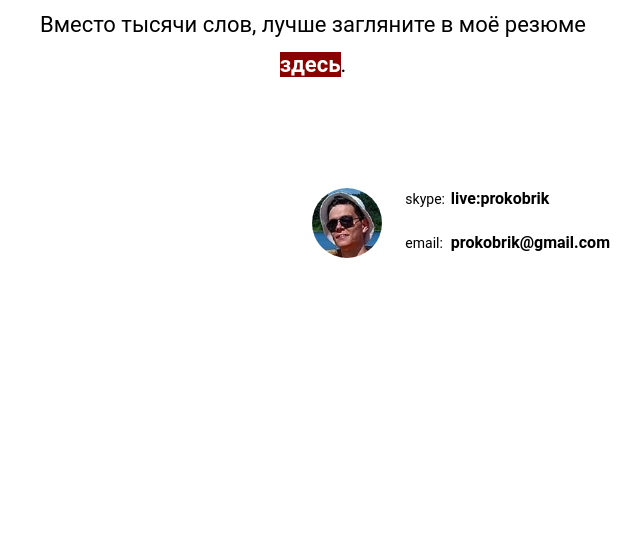
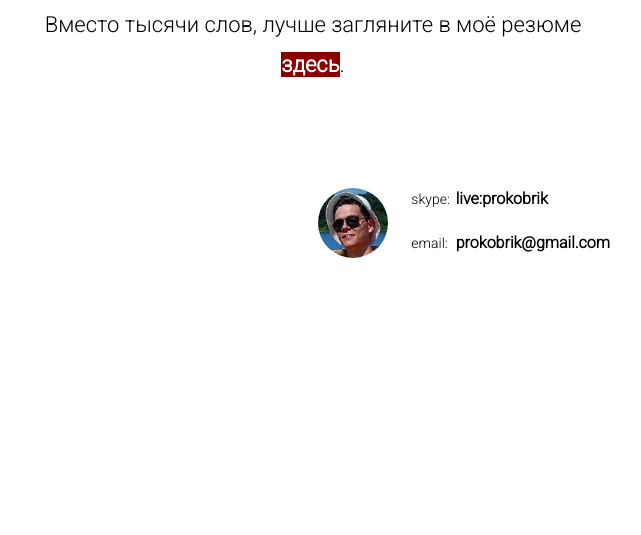
Before and after one commit to Bu66leSort/Bu66leSort.github.io, a plain HTML site: page index.html in a window 1280 px wide. Shown: the part 265-800 px from the top of the page, without its empty margins (327-968 px from the left). Drawn offline with Linux system fonts and the light colour scheme.

Commit message:
Update index.html

```diff
--- a/index.html
+++ b/index.html
@@ -4,7 +4,7 @@
 	<head>
 		<meta charset="utf-8">
 		<title>Макс Константинов | Резюме</title>
-		<link href='https://fonts.googleapis.com/css?family=Roboto:1000,1000italic' rel='stylesheet' type='text/css'>
+		<link href='https://fonts.googleapis.com/css?family=Roboto:300,300italic' rel='stylesheet' type='text/css'>
 		<link rel="stylesheet" href="css/style.css">
 		<link rel="icon" type="image/jpeg" href="docs/me.jpg" />
 	</head>
```
